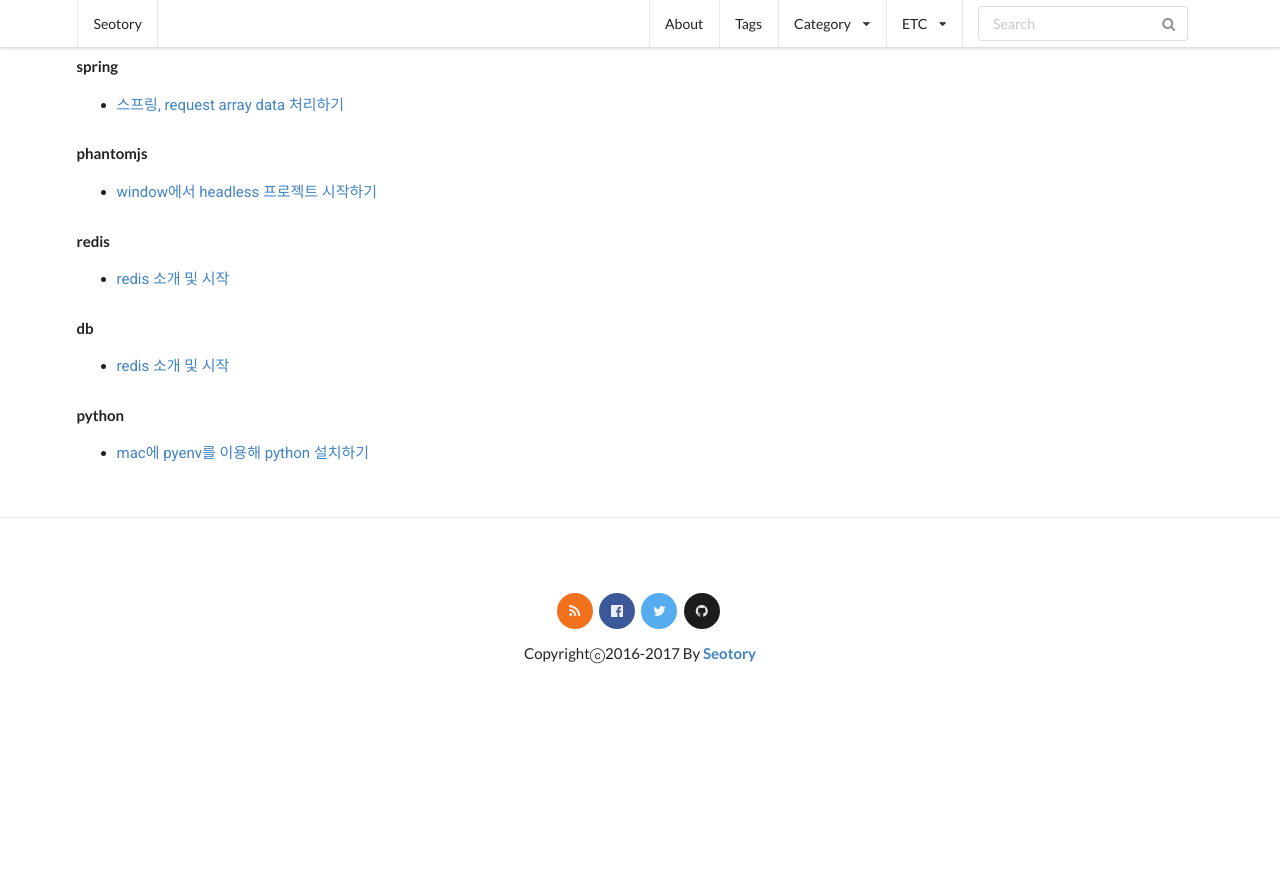
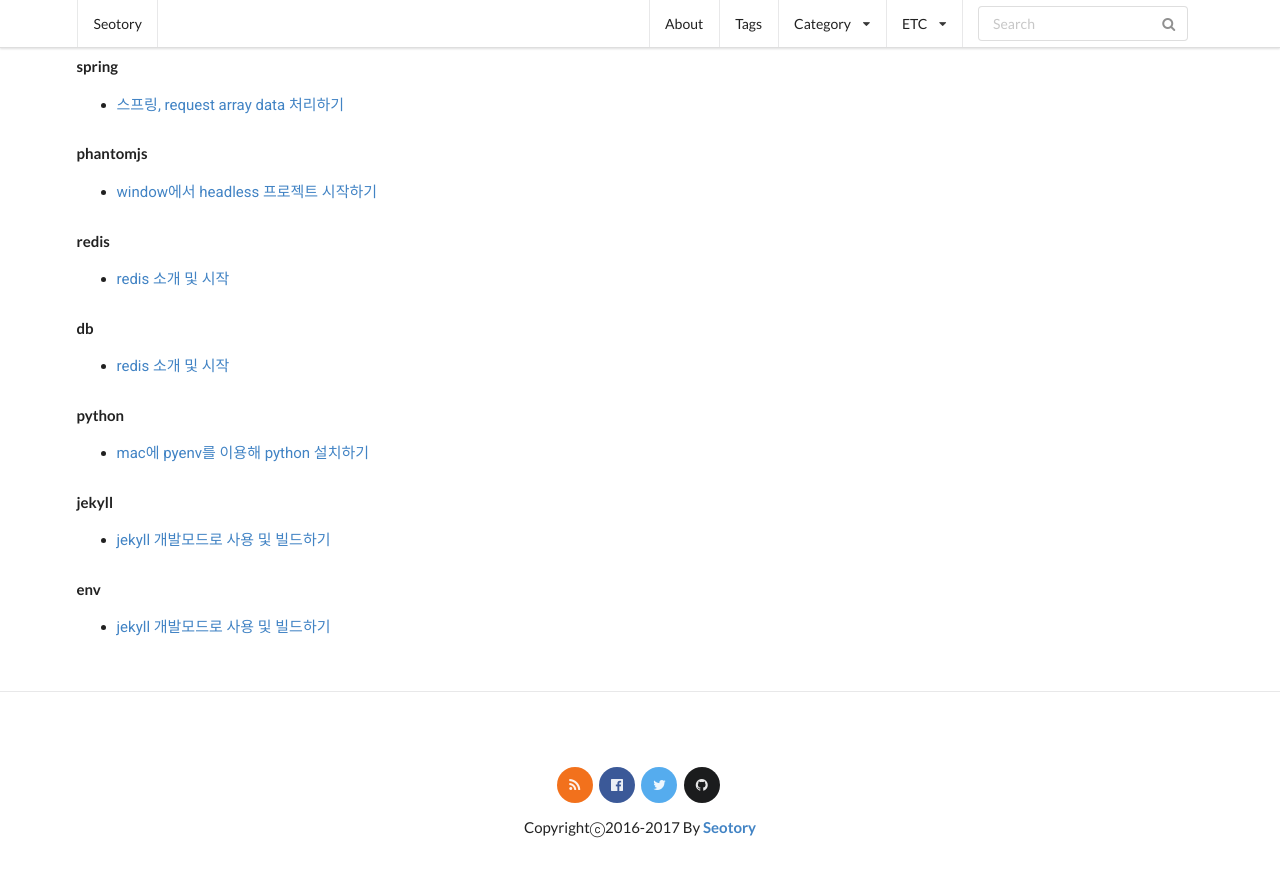
Before and after one commit to seotory/seotory.github.io, a Jekyll site: the page built from pages/tags.md, in a window 1280 px wide and 900 px high, scrolled down 1222 px. Shown: the top 877 px of the window. Built offline with Jekyll 4.4.1, drawn with Linux system fonts in a browser that asks for light colours; nearby versions of some CDN libraries; comment, search, counter and statistics services are not loaded; before the commit the page ends 1947 px from its top, so only the background shows below that; part of the change alters nothing that is shown.

Commit message:
jekyll post 추가

````diff
--- /dev/null
+++ b/_posts/dev/2017-08-10-jekyll-development-mode.markdown
@@ -0,0 +1,121 @@
+---
+title: jekyll 개발모드로 사용 및 빌드하기
+date: 2017-08-10 13:13:02 +0900
+description:
+image:
+categories: dev
+history: false
+published: true
+comments: true
+tags:
+ - jekyll
+ - env
+---
+
+`jekyll`로 블로그를 하다보니 운영빌드와 개발빌드를 나눠서 하고 싶은 마음이 생겼다. 이전까지는 귀찮아서 그냥 사용했는데 디스커스(댓글) 어드민에서 댓글의 url을 확인했더니 blog.seotory.com 도메인과, localhost 도메인으로 분할되는 것을 보고 제대로 작업하기로 했다.
+
+`jekyll` [공식문서](https://jekyllrb.com/docs/configuration/#specifying-a-jekyll-environment-at-build-time){:target="_blank"}에 가보면 환경변수(env)를 통해 빌드시 선택적으로 빌드할 수 있도록 지원해주고 있다. `jekyll`에서는 공식적으로 `JEKYLL_ENV`이라는 명칭으로 사용한다. `JEKYLL_ENV` 환경변수에 운영이면 `production`를 입력하고 개발이면 `development`를 입력한다. 이렇게 작성된 환경변수를 `jekyll`에서 사용한다.
+
+이번 포스팅을 간략하게 정리하면 아래와 같은 내용이다.
+
+- 환경변수를 다양하게 등록하고 사용하는 법
+- `jekyll`에서 환경변수를 사용하는 법
+- `_config.yml`을 개발모드로 사용하는 법
+- 기타 팁
+
+# 환경변수 설정 및 사용
+
+환경변수를 셋팅하는 방법에는 매우 다양한 방법이 있다. 작업중인 노트북은 맥북임으로 맥 기준으로 설명하도록 하겠다.
+
+## export 사용
+
+기본적으로는 터미널에서 `export` 명령어를 이용해 아래와 같이 환경변수 셋팅이 가능하다.
+
+```sh
+export JEKYLL_ENV=development
+```
+
+하지만 보통은 위와 같이 환경변수를 고정하여 사용하지 않고 필요시에만 잠깐 등록했다가 없애는 방법으로 사용을 한다. 위와 같은 방식으로 개발을 하다보면 나중에는 환경변수가 많아져서 관리가 너무 어려워지기 때문이다.
+
+## .bash_proflie 등록
+
+다음으로 고려해봐야할 방법은 `.bash_profile`에 등록하는 방법이다. 이 파일은 터미널이 열리는 시점에 자동으로 읽히게 된다.
+
+```sh
+echo 'export JEKYLL_ENV=development' >> ~/.bash_profile
+```
+
+하지만 이 방법 또한 명확한 방법은 아니기 때문에 환경변수가 기억나지 않으면 다시 파일을 열어서 찾아봐야 한다는 단점이 있다.
+
+## 프롬프트를 이용하여 사용
+
+가장 추천하는 방식은 아래와 같은 방법이다.
+
+```sh
+JEKYLL_ENV=development jekyll serve
+```
+
+위와 같이 터미널에 입력하게 되면 자체적으로 `JEKYLL_ENV` 환경변수에 `development` 문자열을 입력하고 `jekyll`이라는 실행파일에 환경변수를 넣어서 실행시켜준다. 따로 os에 셋팅이나 기록을 하지 않아도 된다는 장점이 있어서 주로 이렇게 사용을 한다.
+
+이 방법의 단점은 window에서는 작동하지 않는다는 점이다. window에서 사용하고 싶다면 npm의 [cross-env](https://www.npmjs.com/package/cross-env){:target="_blank"} 라이브러리를 글로벌로 설치해서 아래와 같이 사용하거나 비슷한 프로그램을 찾아서 이용하면 된다.
+
+```sh
+cross-env JEKYLL_ENV=development jekyll serve
+```
+
+## direnv 이용
+
+오늘 아웃사이더님의 블로그를 보니, 폴더별로 환경변수 관리를 해줄 수 있는 프로그램을 사용하고 있었다. [direnv](https://direnv.net/){:target="_blank"} 사이트를 참고해서 환경변수를 셋팅한다.
+
+# jekyll에서 환경변수 사용하기
+
+이제는 셋팅된 환경변수를 `jekyll`에서 사용해본다. 간단하게 아래와 같이 사용하면 된다.
+
+{% raw %}
+```html
+{% if jekyll.environment == "production" %}
+    <!-- 만약 운영 환경에서만 필요한 부분이라면.... -->
+{% endif %}
+```
+{% endraw %}
+
+`jekyll`로 만들어진 사이트는 대부분 github에 올라간다. 빌드를 아예 진행해서 올리면 상관없지만 빌드과정을 github에 위임했다면 github 내부적으로 `JEKYLL_ENV` 환경변수가 `production`로 셋팅되어 있음을 알아두는 편이 좋다.
+
+# _config.yml 개발모드 적용하기
+
+개발빌드와 운영빌드시 `_config.yml`의 내용을 바꿔가며 빌드해야하는 경우가 생길것이다. 예를 들어 아래와 같이 `_config.yml`에 셋팅했다고 하자.
+
+```yml
+title: Seotory
+# title: Seotory_test
+```
+
+그런데 개발빌드를 진행할 때에 Seotory_test를 title에 넣고 싶다면 아랫 줄의 주석을 풀고 빌드를 진행해야 한다. 그리고 나서 다시 운영에 올릴땐 역으로 주석을 처리해야한다. 매우 비효율적이다. 이런 문제들까지도 이미 `jekyll`에 고려가 되어 있다.
+
+```
+jekyll serve --config _config.yml,_config.dev.yml
+```
+
+jekyll을 빌드하여 올릴때 config 옵션을 사용할수 있는데 독특한 점은 여러 개의 config파일을 넣을 수 있다는 점이다. `_config.dev.yml` 파일을 동일 위치에 만들고 위와 같이 실행시키면 `_config.yml`파일 내용을 `_config.dev.yml`가 덮어씌운다. 이렇게 하면 `_config.yml`에 불필요한 데이터를 입력하지 않아도 된다.
+
+# 기타 팁
+
+마지막으로 위의 내용을 정리해서 사용할 수 있는 팁이 있다. 만약 ruby의 rake를 사용하고 있다면 아래와 같이 등록하고 `jekyll`의 길어지는 명령어를 짧게 관리할 수 있다.
+
+```ruby
+namespace "build" do
+  task :dev do
+    system "cross-env JEKYLL_ENV=development jekyll serve --config _config.yml,_config.dev.yml --unpublished -t";
+  end
+  task :real do
+    system "cross-env JEKYLL_ENV=production jekyll serve --config _config.yml --unpublished -t";
+  end
+end
+```
+
+실행은 아래와 같이 하면 된다.
+
+```sh
+rake build:dev
+rake build:real
+```
````
Also changed, not shown: .hide/linux-command.md.
